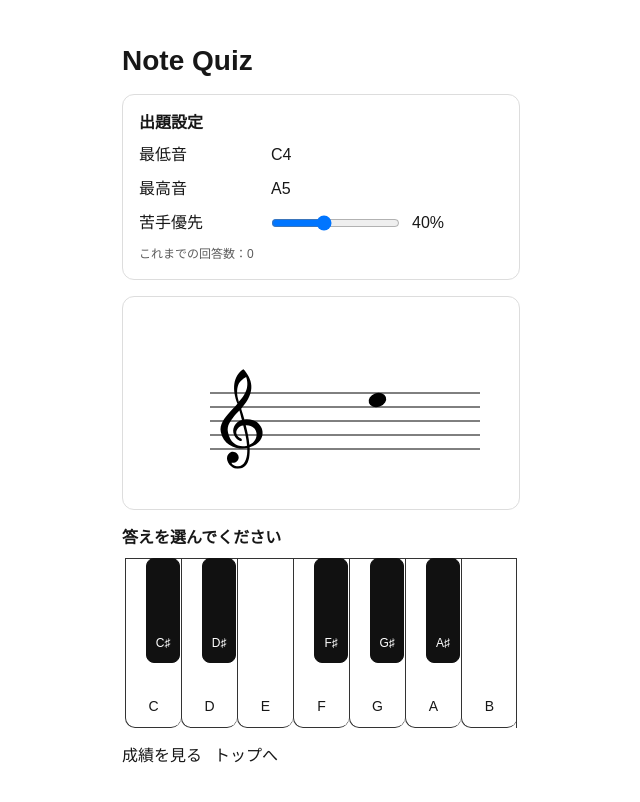
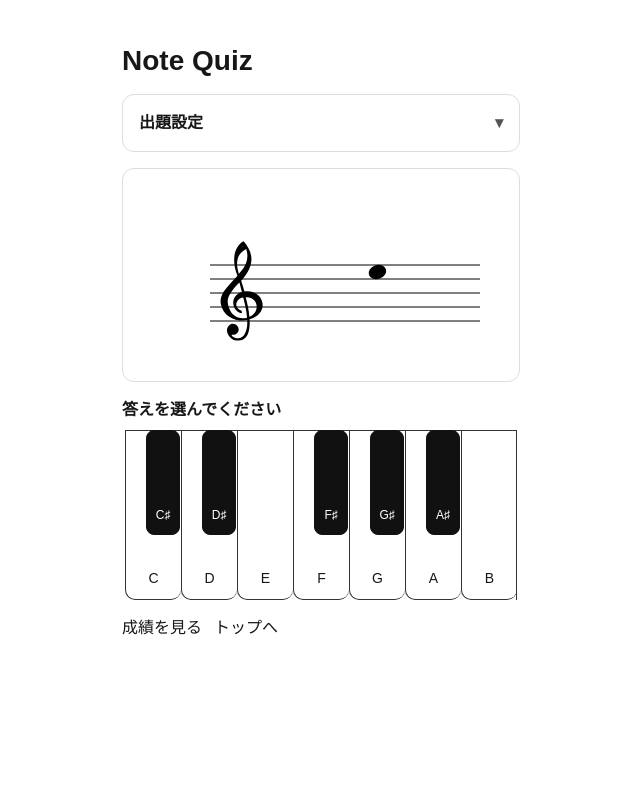
Before and after one commit to tam-tamshow/note-quiz, a Next.js app: page /quiz in a window 1280 px wide. Shown: the top 802 px of the page, without its empty margins (319-959 px from the left). Built offline with nearby package versions, Linux system fonts and the light colour scheme.

Commit message:
出題設定の欄をアコーディオン表示に変更

```diff
--- a/src/app/quiz/QuizPageClient.tsx
+++ b/src/app/quiz/QuizPageClient.tsx
@@ -159,7 +159,8 @@ export default function QuizPageClient() {
       </h1>
 
       {/* ===== 出題設定 ===== */}
-      <section
+      <details
+        className="settings-accordion"
         style={{
           marginTop: 12,
           padding: 16,
@@ -167,8 +168,9 @@ export default function QuizPageClient() {
           borderRadius: 12,
         }}
       >
-        <div style={{ fontWeight: 700, marginBottom: 8 }}>出題設定</div>
+        <summary className="settings-summary">出題設定</summary>
 
+        <div className="settings-body">
           <div style={{ display: "grid", gap: 10 }}>
             <label style={{ display: "flex", gap: 12, alignItems: "center" }}>
               <span style={{ width: 120 }}>最低音</span>
@@ -251,7 +253,8 @@ export default function QuizPageClient() {
                 `最高音は${midiToName(MAX_MIDI)}が上限です`}
             </div>
           )}
-      </section>
+        </div>
+      </details>
 
       {/* ===== 出題 ===== */}
       <div
@@ -356,6 +359,30 @@ export default function QuizPageClient() {
             font-size: 24px;
           }
         }
+
+        .settings-summary {
+          font-weight: 700;
+          cursor: pointer;
+          list-style: none;
+        }
+
+        .settings-summary::-webkit-details-marker {
+          display: none;
+        }
+
+        .settings-summary::after {
+          content: "▾";
+          float: right;
+          color: #555;
+        }
+
+        .settings-accordion[open] .settings-summary::after {
+          content: "▴";
+        }
+
+        .settings-body {
+          margin-top: 10px;
+        }
       `}</style>
     </main>
   );
```
Lines whose indentation alone changed are shown as unchanged.
